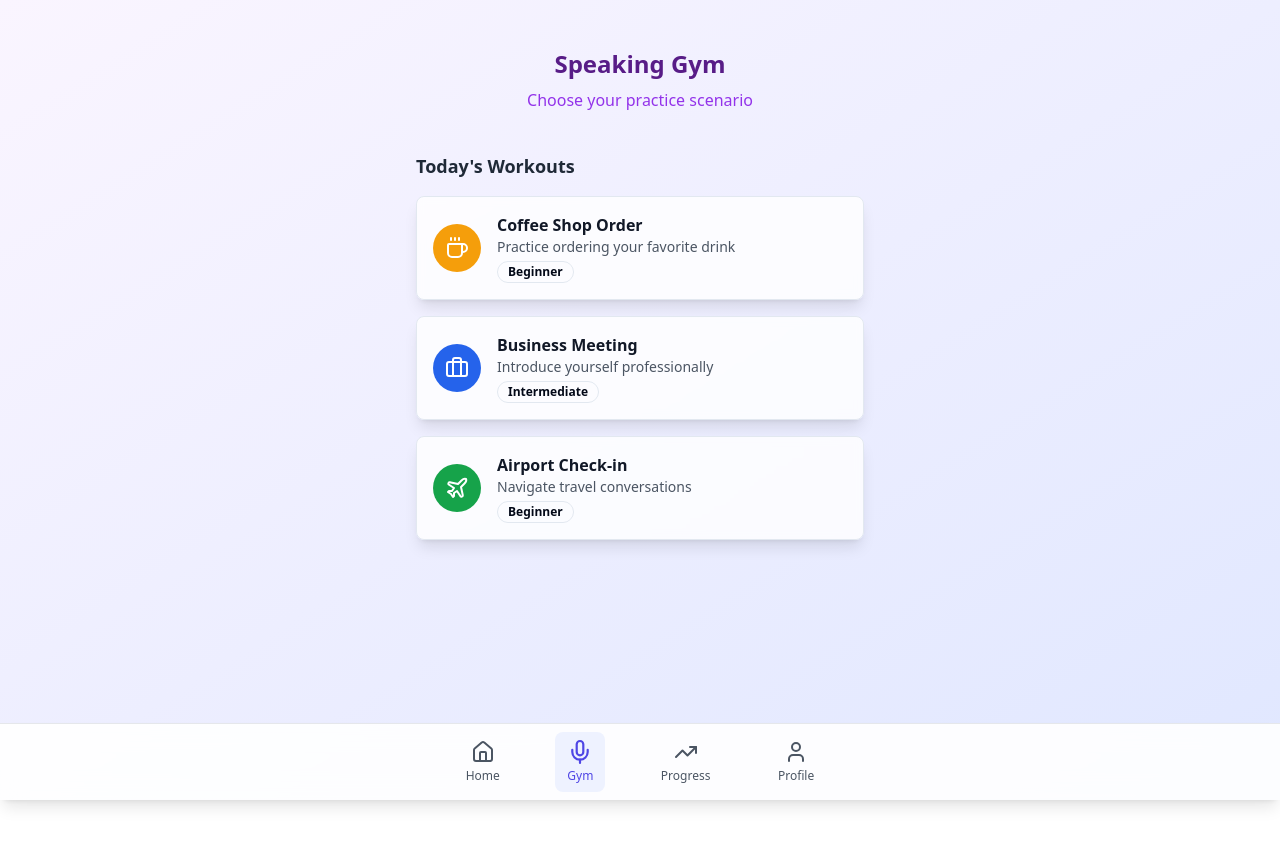
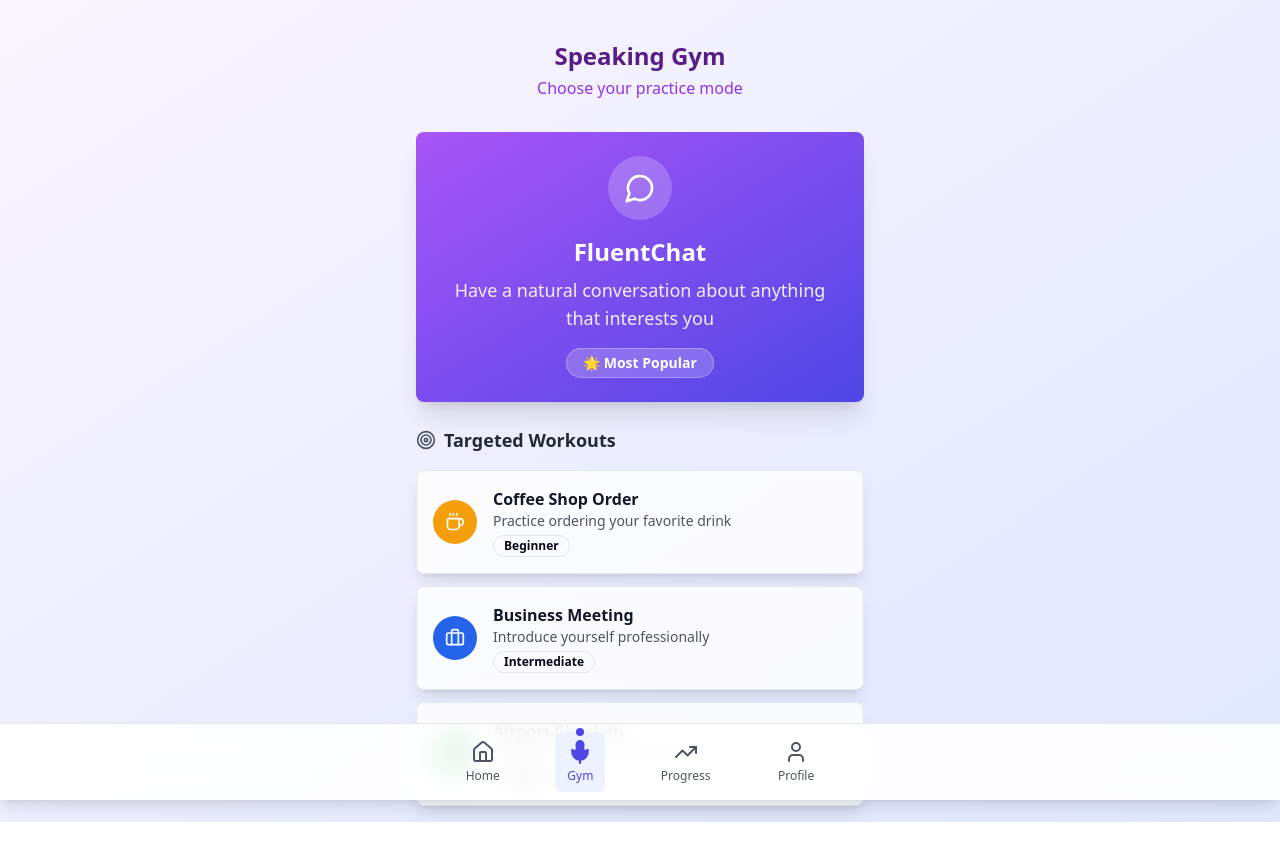
Before and after one commit to typesparky/fluent-now-academy, a React (Vite) app: page /speaking-gym in a window 1280 px wide. Shown: the top 860 px of the page. Built offline with nearby package versions, Linux system fonts and the light colour scheme.

Commit message:
Refactor: Implement general conversation option
- Added a general conversation option to the Speaking Gym.
- Updated the UI based on design feedback.

```diff
--- a/src/components/Navigation.tsx
+++ b/src/components/Navigation.tsx
@@ -24,13 +24,21 @@ const Navigation = () => {
                 key={path}
                 to={path}
                 className={cn(
-                  "flex flex-col items-center py-2 px-3 rounded-lg transition-all duration-200",
+                  "flex flex-col items-center py-2 px-3 rounded-lg transition-all duration-200 relative",
                   isActive
                     ? "text-indigo-600 bg-indigo-50"
                     : "text-gray-600 hover:text-indigo-600 hover:bg-gray-50"
                 )}
               >
-                <Icon className={cn("w-6 h-6 mb-1", isActive && "scale-110")} />
+                {isActive && (
+                  <div className="absolute -top-1 w-2 h-2 rounded-full bg-indigo-600"></div>
+                )}
+                <Icon className={cn(
+                  "w-6 h-6 mb-1 transition-all",
+                  isActive && "scale-110"
+                )}
+                fill={isActive ? "currentColor" : "none"}
+                />
                 <span className="text-xs font-medium">{label}</span>
               </Link>
             );
--- a/src/pages/SpeakingGym.tsx
+++ b/src/pages/SpeakingGym.tsx
@@ -3,12 +3,12 @@ import { Button } from "@/components/ui/button";
 import { Card, CardContent, CardHeader, CardTitle } from "@/components/ui/card";
 import { Badge } from "@/components/ui/badge";
 import { Progress } from "@/components/ui/progress";
-import { Mic, Volume2, RotateCcw, Play, Coffee, Briefcase, Plane, Zap, Star } from "lucide-react";
+import { Mic, Volume2, RotateCcw, Play, Coffee, Briefcase, Plane, Zap, Star, ChevronLeft, MessageCircle, Target } from "lucide-react";
 import { useState, useEffect } from "react";
 
 const SpeakingGym = () => {
   const [isRecording, setIsRecording] = useState(false);
-  const [selectedScenario, setSelectedScenario] = useState<string | null>(null);
+  const [selectedMode, setSelectedMode] = useState<string | null>(null);
   const [performanceScore, setPerformanceScore] = useState(0);
   const [perfectPhrases, setPerfectPhrases] = useState<string[]>([]);
   const [coachExpression, setCoachExpression] = useState("😊");
@@ -59,41 +59,70 @@ const SpeakingGym = () => {
   };
 
   useEffect(() => {
-    if (selectedScenario) {
+    if (selectedMode) {
       setPerformanceScore(0);
       setPerfectPhrases([]);
       setCoachExpression("😊");
     }
-  }, [selectedScenario]);
+  }, [selectedMode]);
 
   return (
     <div className="min-h-screen bg-gradient-to-br from-purple-50 to-indigo-100 p-4">
       <div className="max-w-md mx-auto space-y-6">
-        {/* Header */}
-        <div className="text-center pt-8 pb-4">
-          <h1 className="text-2xl font-bold text-purple-900 mb-2">Speaking Gym</h1>
-          <p className="text-purple-600">Choose your practice scenario</p>
+        {/* Refined Header */}
+        <div className="text-center pt-6 pb-2">
+          <h1 className="text-2xl font-semibold text-purple-900 mb-1">Speaking Gym</h1>
+          <p className="text-purple-600 font-light">Choose your practice mode</p>
         </div>
 
-        {/* Scenario Selection */}
-        {!selectedScenario && (
-          <div className="space-y-4">
-            <h2 className="text-lg font-semibold text-gray-800">Today's Workouts</h2>
+        {/* Main Selection Screen */}
+        {!selectedMode && (
+          <div className="space-y-6">
+            {/* Central FluentChat Option */}
+            <Card
+              className="bg-gradient-to-br from-purple-500 to-indigo-600 text-white shadow-xl hover:shadow-2xl transition-all cursor-pointer hover:scale-[1.02] border-0"
+              onClick={() => setSelectedMode("fluent-chat")}
+            >
+              <CardContent className="p-6">
+                <div className="text-center space-y-4">
+                  <div className="w-16 h-16 mx-auto bg-white/20 rounded-full flex items-center justify-center mb-4">
+                    <MessageCircle className="w-8 h-8" />
+                  </div>
+                  <div>
+                    <h2 className="text-2xl font-bold mb-2">FluentChat</h2>
+                    <p className="text-white/90 text-lg mb-4">
+                      Have a natural conversation about anything that interests you
+                    </p>
+                    <Badge className="bg-white/20 text-white border-white/30 px-4 py-1 text-sm">
+                      🌟 Most Popular
+                    </Badge>
+                  </div>
+                </div>
+              </CardContent>
+            </Card>
+
+            {/* Side Tasks - Scenario Workouts */}
+            <div>
+              <div className="flex items-center gap-2 mb-4">
+                <Target className="w-5 h-5 text-gray-600" />
+                <h3 className="text-lg font-semibold text-gray-800">Targeted Workouts</h3>
+              </div>
+              <div className="space-y-3">
                 {scenarios.map((scenario) => {
                   const IconComponent = scenario.icon;
                   return (
                     <Card
                       key={scenario.id}
-                  className="bg-white/80 backdrop-blur-sm shadow-lg hover:shadow-xl transition-all cursor-pointer hover:scale-[1.02]"
-                  onClick={() => setSelectedScenario(scenario.id)}
+                      className="bg-white/80 backdrop-blur-sm shadow-lg hover:shadow-xl transition-all cursor-pointer hover:scale-[1.01]"
+                      onClick={() => setSelectedMode(scenario.id)}
                     >
                       <CardContent className="p-4">
                         <div className="flex items-center gap-4">
                           <div className={`${scenario.color} p-3 rounded-full text-white`}>
-                        <IconComponent className="w-6 h-6" />
+                            <IconComponent className="w-5 h-5" />
                           </div>
                           <div className="flex-1">
-                        <h3 className="font-semibold text-gray-900">{scenario.title}</h3>
+                            <h4 className="font-semibold text-gray-900">{scenario.title}</h4>
                             <p className="text-sm text-gray-600">{scenario.description}</p>
                             <Badge variant="outline" className="mt-1 text-xs">
                               {scenario.difficulty}
@@ -105,23 +134,26 @@ const SpeakingGym = () => {
                   );
                 })}
               </div>
+            </div>
+          </div>
         )}
 
         {/* Active Session */}
-        {selectedScenario && (
+        {selectedMode && (
           <div className="space-y-6">
             <Button
               variant="outline"
-              onClick={() => setSelectedScenario(null)}
-              className="mb-4"
+              onClick={() => setSelectedMode(null)}
+              className="mb-4 hover:scale-105 transition-transform"
             >
-              ← Back to scenarios
+              <ChevronLeft className="w-4 h-4 mr-2" />
+              Back
             </Button>
 
             {/* Live Performance Meter */}
             {isRecording && (
               <Card className="bg-gradient-to-r from-green-400 to-emerald-500 text-white">
-                <CardContent className="p-4">
+                <CardContent className="p-5">
                   <div className="flex items-center gap-3 mb-3">
                     <Zap className="w-5 h-5" />
                     <span className="font-semibold">Live Performance</span>
@@ -139,9 +171,9 @@ const SpeakingGym = () => {
               </Card>
             )}
 
-            {/* Expressive AI Coach Card */}
+            {/* Enhanced AI Coach Card */}
             <Card className="bg-gradient-to-r from-indigo-500 to-purple-600 text-white">
-              <CardHeader>
+              <CardHeader className="pb-3">
                 <CardTitle className="flex items-center gap-2">
                   <div className="w-12 h-12 bg-white/20 rounded-full flex items-center justify-center text-2xl transition-all duration-500">
                     {coachExpression}
@@ -154,11 +186,13 @@ const SpeakingGym = () => {
                   </div>
                 </CardTitle>
               </CardHeader>
-              <CardContent>
+              <CardContent className="p-6 pt-0">
                 <div className="space-y-3">
-                  <div className="bg-white/10 p-3 rounded-lg">
+                  <div className="bg-white/10 p-4 rounded-lg">
                     <p className="text-white/90">
-                      "¡Hola! I'm your barista today. What would you like to order?"
+                      {selectedMode === "fluent-chat"
+                        ? "¡Hola! What would you like to talk about today? I'm here to help you practice!"
+                        : "¡Hola! I'm your barista today. What would you like to order?"}
                     </p>
                   </div>
 
@@ -184,7 +218,7 @@ const SpeakingGym = () => {
                   <Button
                     variant="secondary"
                     size="sm"
-                    className="bg-white/20 text-white hover:bg-white/30"
+                    className="bg-white/20 text-white hover:bg-white/30 hover:scale-105 transition-transform"
                   >
                     <Volume2 className="w-4 h-4 mr-2" />
                     Replay
@@ -193,14 +227,14 @@ const SpeakingGym = () => {
               </CardContent>
             </Card>
 
-            {/* Recording Interface */}
+            {/* Enhanced Recording Interface */}
             <Card className="bg-white/90 backdrop-blur-sm shadow-lg">
-              <CardContent className="p-6 text-center">
+              <CardContent className="p-8 text-center">
                 <div className="space-y-4">
                   <div className="relative">
                     <Button
                       size="lg"
-                      className={`w-20 h-20 rounded-full transition-all duration-300 ${
+                      className={`w-20 h-20 rounded-full transition-all duration-300 shadow-lg ${
                         isRecording
                           ? 'bg-red-500 hover:bg-red-600 animate-pulse scale-110'
                           : 'bg-green-500 hover:bg-green-600 hover:scale-105'
@@ -219,7 +253,9 @@ const SpeakingGym = () => {
                       {isRecording ? "Listening... speak clearly!" : "Tap to speak"}
                     </p>
                     <p className="text-sm text-gray-600">
-                      Try: "Hola, me gustaría un café con leche, por favor"
+                      {selectedMode === "fluent-chat"
+                        ? "Talk about anything - your hobbies, dreams, or daily life"
+                        : "Try: 'Hola, me gustaría un café con leche, por favor'"}
                     </p>
                   </div>
 
@@ -239,7 +275,7 @@ const SpeakingGym = () => {
 
             {/* Enhanced Feedback Card */}
             <Card className="bg-green-50 border-green-200 shadow-lg">
-              <CardContent className="p-4">
+              <CardContent className="p-5">
                 <div className="flex items-center gap-2 mb-2">
                   <div className="w-3 h-3 bg-green-500 rounded-full animate-pulse"></div>
                   <span className="text-sm font-medium text-green-800 flex items-center gap-1">
```
Also changed, not shown: src/pages/Home.tsx (+32 -26 lines). Lines whose indentation alone changed are shown as unchanged.
